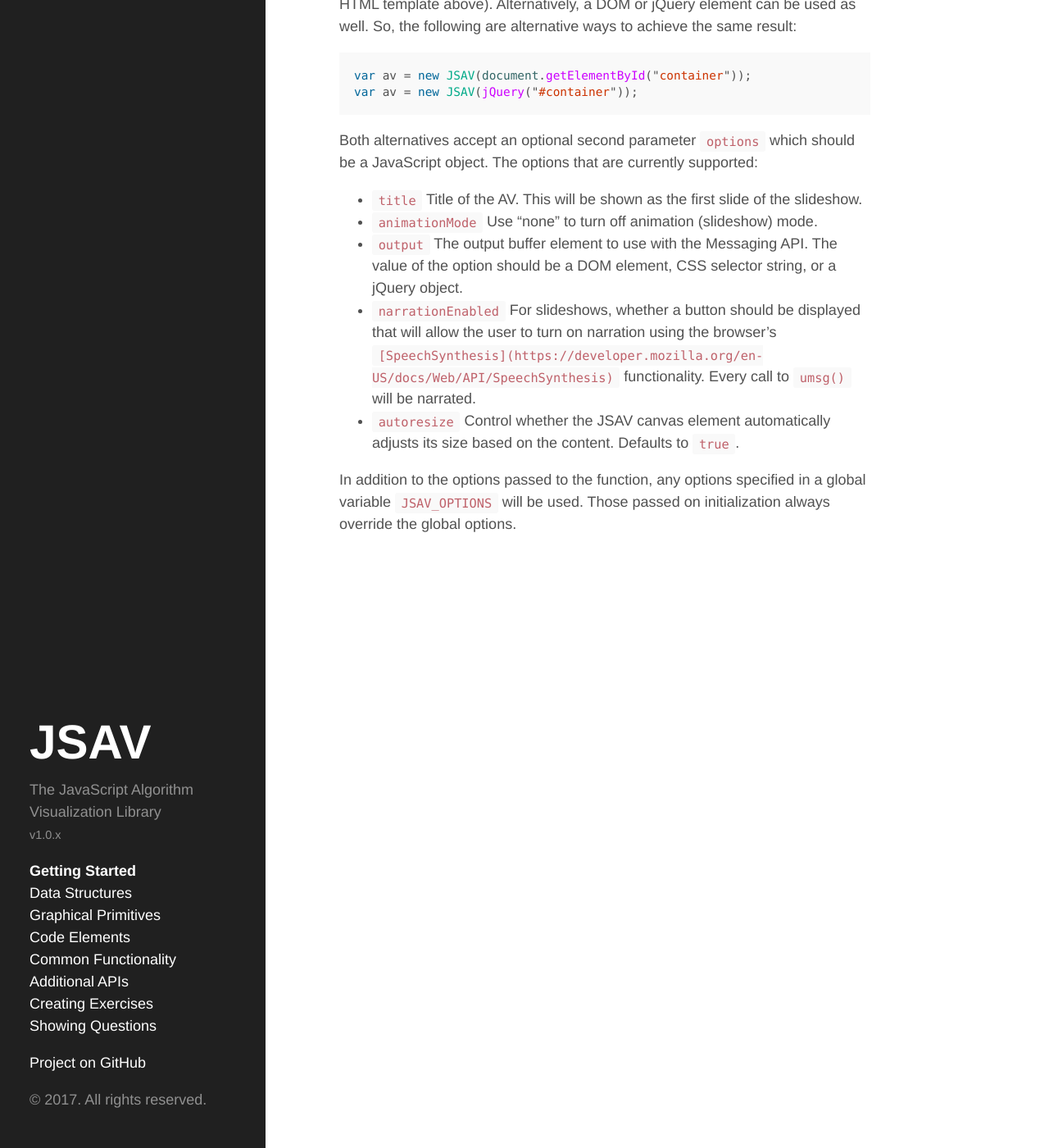
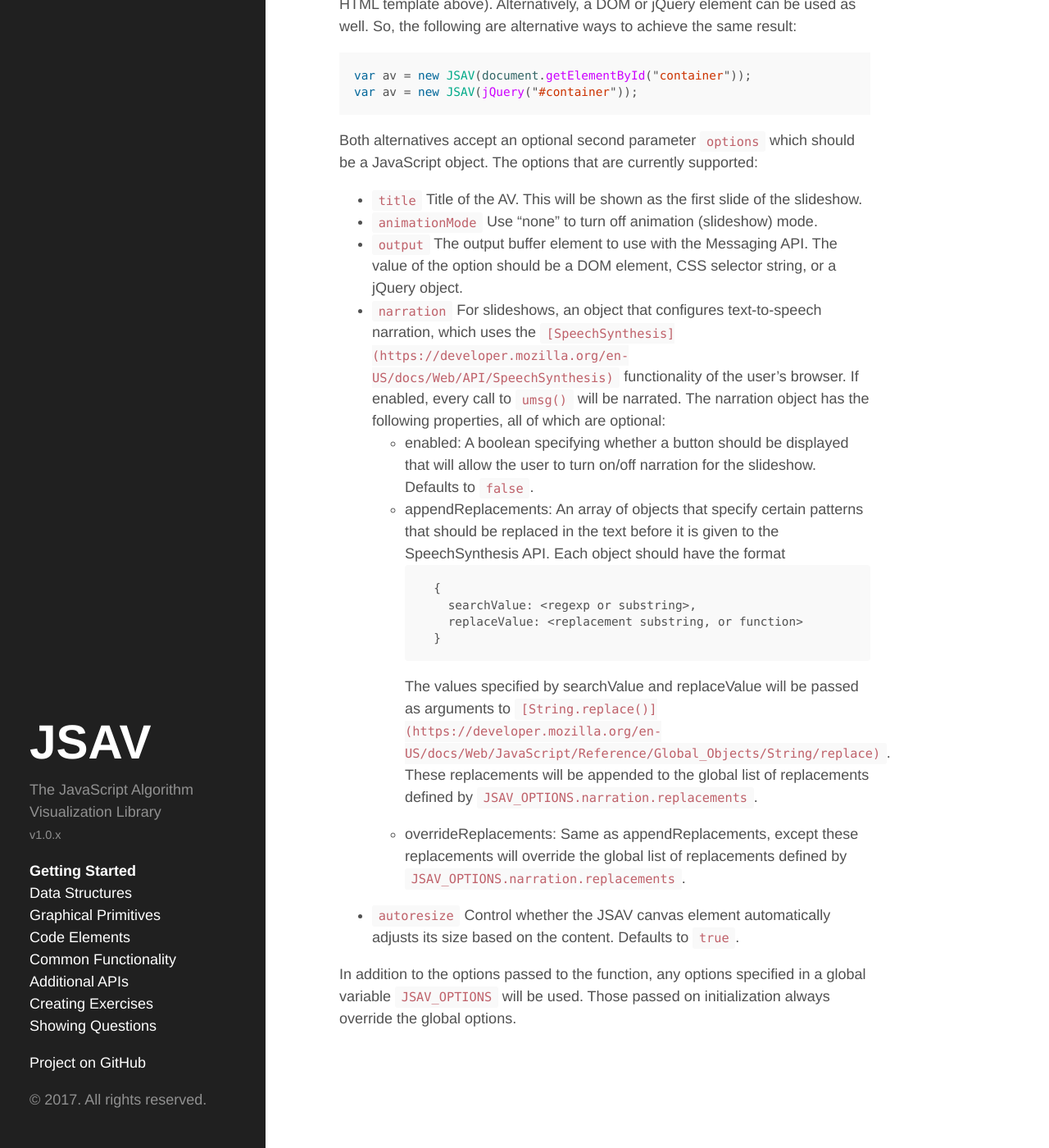
Before and after one commit to vkaravir/JSAV, a Jekyll site: the page built from getstarted/creatingvisualization.md, in a window 1280 px wide and 1400 px high, scrolled down 280 px. Shown: the whole window at 82% size. Built offline with Jekyll 4.4.1, drawn with Linux system fonts in a browser that asks for light colours; comment, search, counter and statistics services are not loaded.

Commit message:
Update creatingvisualization.md

````diff
--- a/getstarted/creatingvisualization.md
+++ b/getstarted/creatingvisualization.md
@@ -29,10 +29,26 @@ Both alternatives accept an optional second parameter <code>options</code>
  * <code>animationMode</code> Use "none" to turn off animation (slideshow) mode.
  * <code>output</code> The output buffer element to use with the Messaging API. The value
     of the option should be a DOM element, CSS selector string, or a jQuery object.
- * <code>narrationEnabled</code> For slideshows, whether a button should be displayed that will allow the user to
-    turn on narration using the browser's
+ * <code>narration</code> For slideshows, an object that configures text-to-speech narration, which uses the
     <code>[SpeechSynthesis](https://developer.mozilla.org/en-US/docs/Web/API/SpeechSynthesis)</code>
-    functionality. Every call to <code>umsg()</code> will be narrated.
+    functionality of the user's browser. If enabled, every call to <code>umsg()</code> will be narrated.
+    The narration object has the following properties, all of which are optional:
+      - enabled: A boolean specifying whether a button should be displayed that will allow the user to
+      turn on/off narration for the slideshow. Defaults to <code>false</code>.
+      - appendReplacements: An array of objects that specify certain patterns that should be replaced in
+      the text before it is given to the SpeechSynthesis API. Each object should have the format
+        ```
+          {
+            searchValue: <regexp or substring>,
+            replaceValue: <replacement substring, or function>
+          }
+        ```
+        The values specified by searchValue and replaceValue will be passed as arguments to
+        <code>[String.replace()](https://developer.mozilla.org/en-US/docs/Web/JavaScript/Reference/Global_Objects/String/replace)</code>.
+      These replacements will be appended to the global list of replacements defined by
+      <code>JSAV_OPTIONS.narration.replacements</code>.
+      - overrideReplacements: Same as appendReplacements, except these replacements will override the
+      global list of replacements defined by <code>JSAV_OPTIONS.narration.replacements</code>.
  * <code>autoresize</code> Control whether the JSAV canvas element automatically adjusts
     its size based on the content. Defaults to <code>true</code>.
 
````
